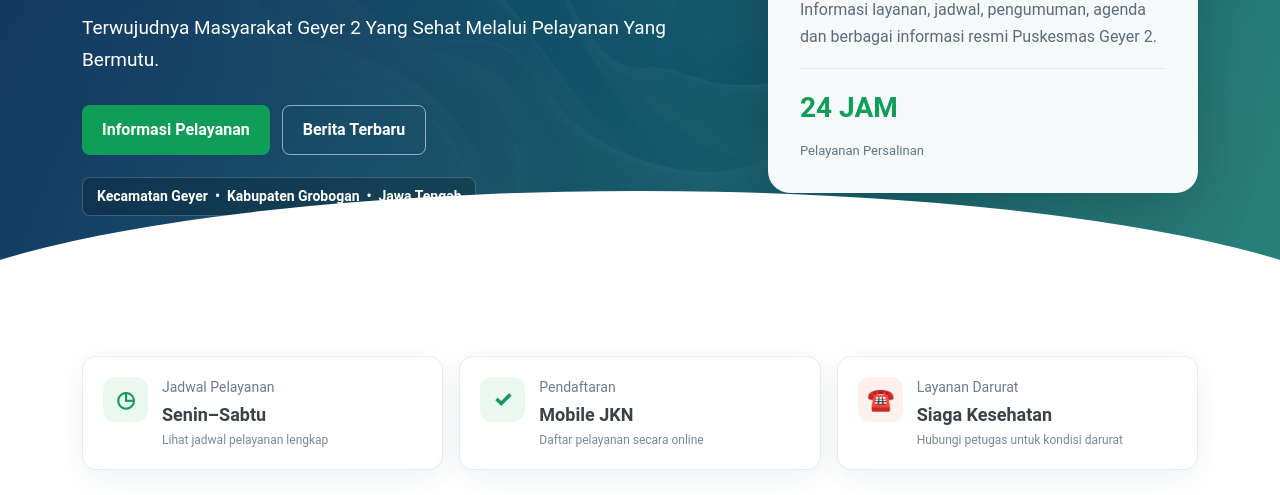
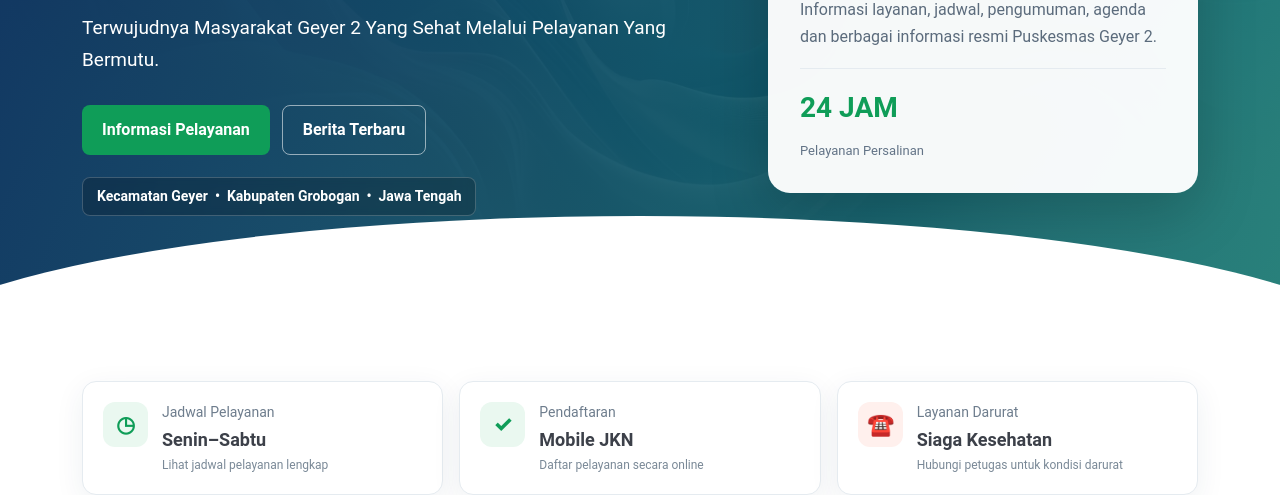
Before and after one commit to puskesmasgeyer2/website-puskesmas-geyer2, a plain HTML site: page index.html in a window 1280 px wide. Shown: the part 341-836 px from the top of the page. Drawn offline with Linux system fonts and the light colour scheme.

Commit message:
Update puskesmas.css

```diff
--- a/assets/css/puskesmas.css
+++ b/assets/css/puskesmas.css
@@ -12,7 +12,7 @@ body{color:var(--pkm-text);background:#fff}
 .pkm-navmenu a:hover,.pkm-navmenu a.active{color:#fff!important;background:rgba(255,255,255,.12)}
 .pkm-navmenu .emergency-link{background:#1e88ff!important;border-radius:24px!important;padding:11px 18px!important;margin-left:5px}
 .mobile-nav-toggle{display:none;border:0;background:transparent;color:#fff;font-size:28px;line-height:1;cursor:pointer}
-.pkm-hero{padding:160px 0 75px;background:linear-gradient(110deg,rgba(7,43,91,.96),rgba(13,113,107,.88)),url('../img/bg/abstract-bg-3.webp') center/cover no-repeat;color:#fff;position:relative;overflow:hidden}
+.pkm-hero{padding:160px 0 100px;background:linear-gradient(110deg,rgba(7,43,91,.96),rgba(13,113,107,.88)),url('../img/bg/abstract-bg-3.webp') center/cover no-repeat;color:#fff;position:relative;overflow:hidden}
 .pkm-hero:after{content:"";position:absolute;inset:auto -10% -120px -10%;height:220px;background:#fff;border-radius:50% 50% 0 0/70% 70% 0 0}
 .pkm-hero h1{font-size:clamp(40px,5vw,68px);line-height:1.04;font-weight:800;margin:18px 0}
 .pkm-hero h1 span{color:#63e1c2}
```
